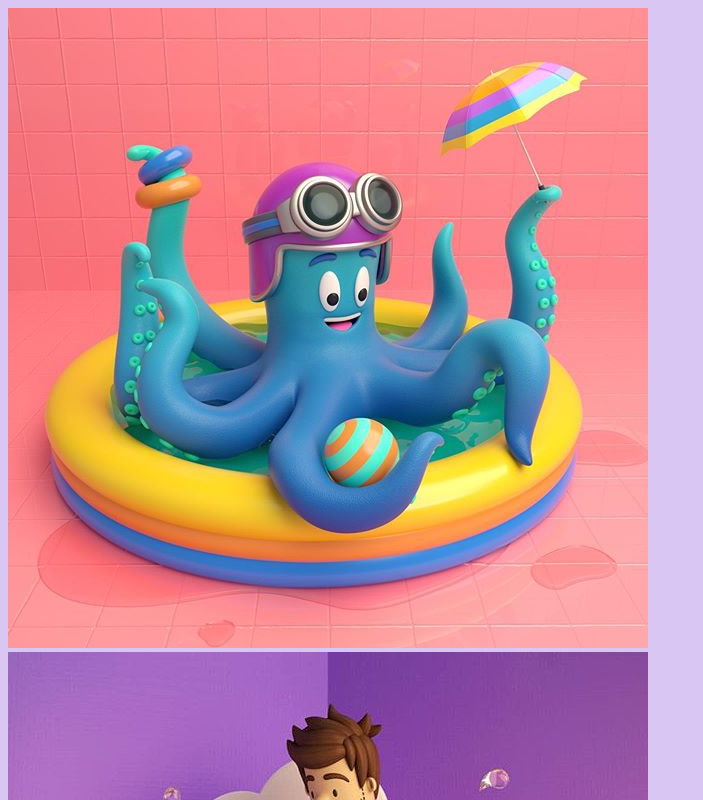
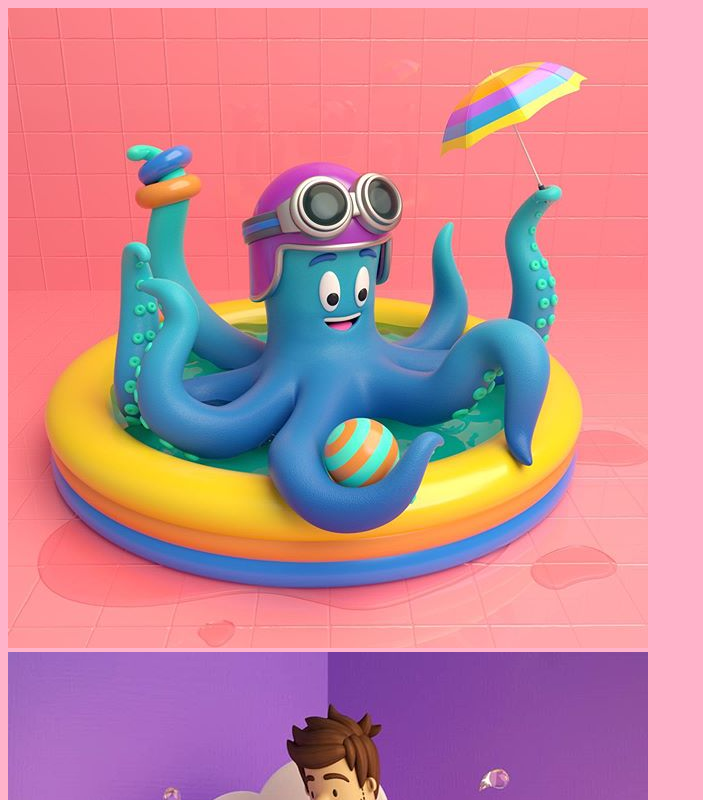
Before and after one commit to corporativokhris1981/colaborativoRepaso, a plain HTML site: page index.html in a window 1280 px wide. Shown: the top 800 px of the page, without its empty margins (0-703 px from the left). Drawn offline with Linux system fonts and the light colour scheme.

Commit message:
Update estilo.css

```diff
--- a/estilo.css
+++ b/estilo.css
@@ -1,3 +1,3 @@
 body{
-	background: #DAC6F3
+	background: #FFB3CA
 }
```
